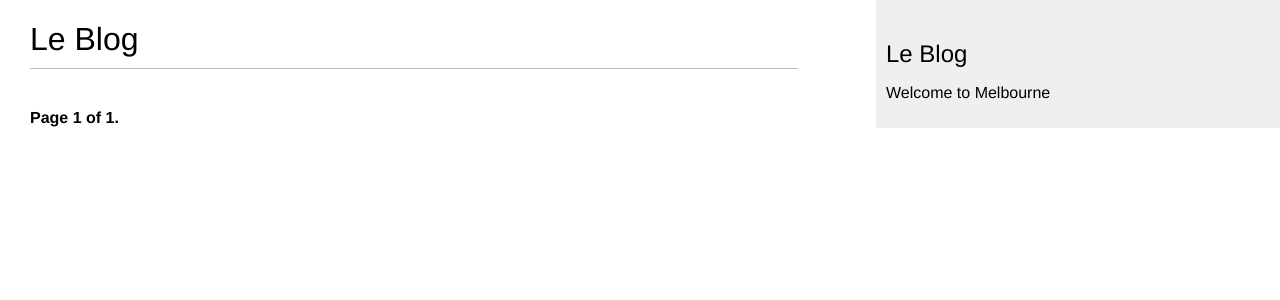
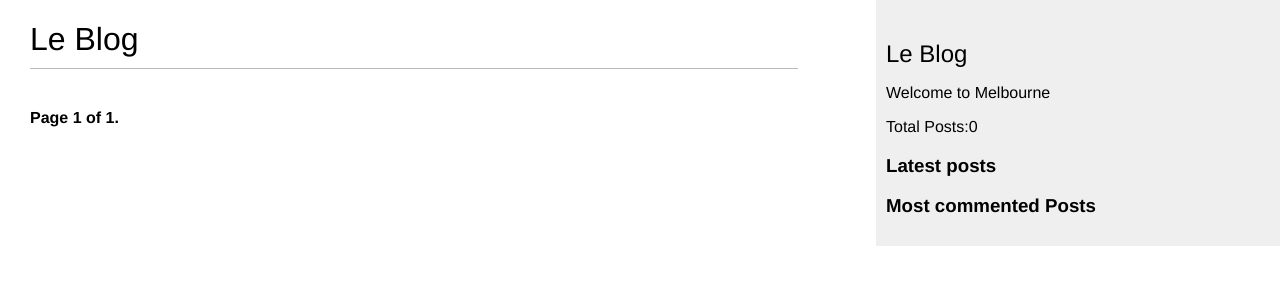
Before and after one commit to Roberto-Yudi/D3BE_Blog, a Django app: page / in a window 1280 px wide. Shown: the top 300 px of the page. Run offline with Django 3.2, Linux system fonts and the light colour scheme; data that the repository does not hold is empty.

Commit message:
implemented cumtom template tags

```diff
--- a/blog/templates/base.html
+++ b/blog/templates/base.html
@@ -1,4 +1,6 @@
+{% load blog_tags %}
 {% load static %}
+
 <!DOCTYPE html>
 
 <html>
@@ -17,6 +19,18 @@
         <div id='sidebar'>
             <h2>Le Blog</h2>
             <p>Welcome to Melbourne</p>
+            <p>Total Posts:{% total_posts %}</p>
+            <h3>Latest posts</h3>
+                {% show_latest_posts 3 %}
+            <h3>Most commented Posts</h3>
+            {% get_most_commented_posts as most_commented_posts %}
+            <ul>
+                {% for post in most_commented_posts %}
+                    <li>
+                        <a href="{{ post.get_absolute_url }}">{{ post.title }}</a>
+                    </li>
+                {% endfor %}
+            </ul>
         </div>
     </body>
 </html>
--- /dev/null
+++ b/blog/templates/blog/post/latest_posts.html
@@ -0,0 +1,7 @@
+<ul>
+    {% for post in latest_posts %}
+    <li>
+        <a href="{{ post.get_absolute_url }}">{{ post.title }}</a>
+    </li>
+    {% endfor %}
+</ul>
--- /dev/null
+++ b/blog/templatetags/blog_tags.py
@@ -0,0 +1,24 @@
+from django import template
+from django.utils.safestring import mark_safe
+from django.db.models import Count
+from ..models import Post
+# import markdown
+
+register = template.Library()
+
+@register.simple_tag
+def total_posts():
+    return Post.objects.filter(status='published').count()
+
+@register.inclusion_tag('blog/post/latest_posts.html')
+def show_latest_posts(count=5):
+    latest_posts = Post.objects.filter(status='published').order_by('-publish')[:count]
+    return {'latest_posts':latest_posts}
+
+@register.simple_tag
+def get_most_commented_posts(count=5):
+    return Post.objects.filter(status='published').annotate(total_comments = Count('comments')).order_by('-total_comments')[:count]
+
+@register.filter(name='markdown')
+def markdown_format(text):
+    return mark_safe(markdown.markdown(text))
```
Also changed, not shown: blog/templatetags/__init__.py (added).
